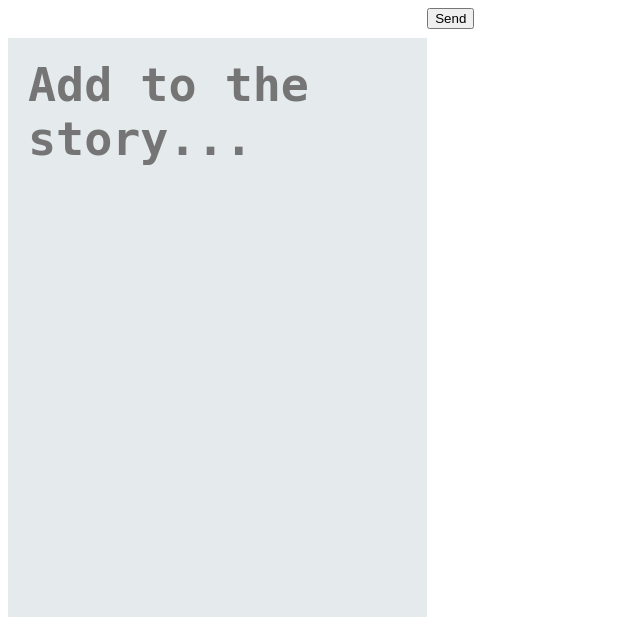
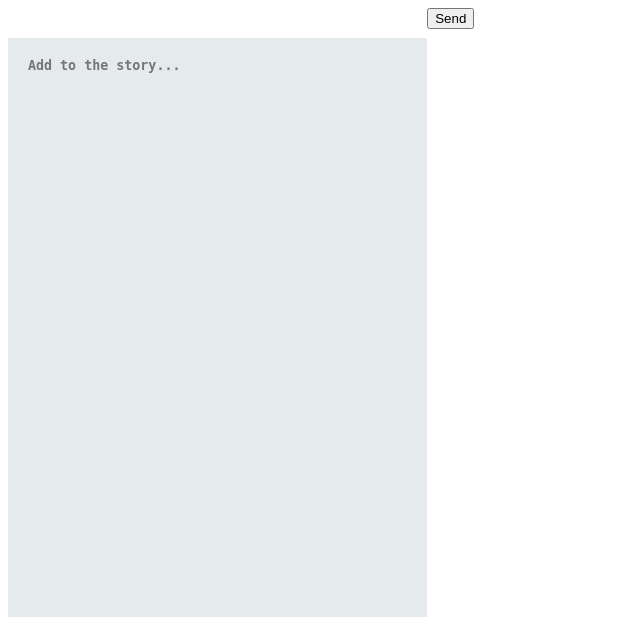
Before and after one commit to brandondadam/final_storyteller, a PHP site: page / in a window 1280 px wide. Shown: the top 617 px of the page, without its empty margins (0-640 px from the left). Run offline with PHP 8.4, Linux system fonts and the light colour scheme.

Commit message:
trying some font stuff

```diff
--- a/style.css
+++ b/style.css
@@ -9,7 +9,7 @@ textarea{
 	font-weight: bolder;
 	resize:none;
 	margin-top: 30px;
-	font-size: 35pt;
+	font-size: auto;
 	padding: 20px;
 	width: 30%;
 	height: 540px;
```
